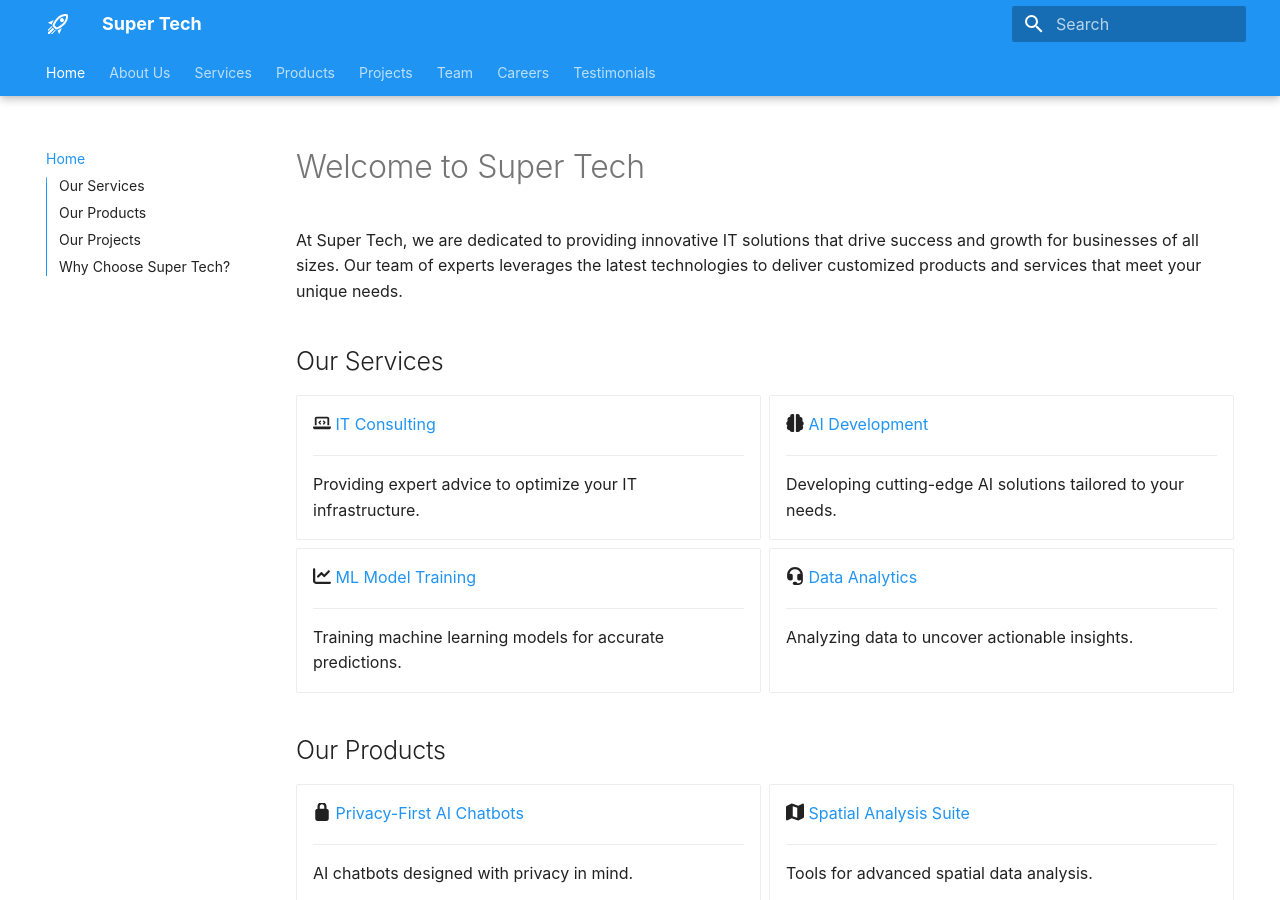
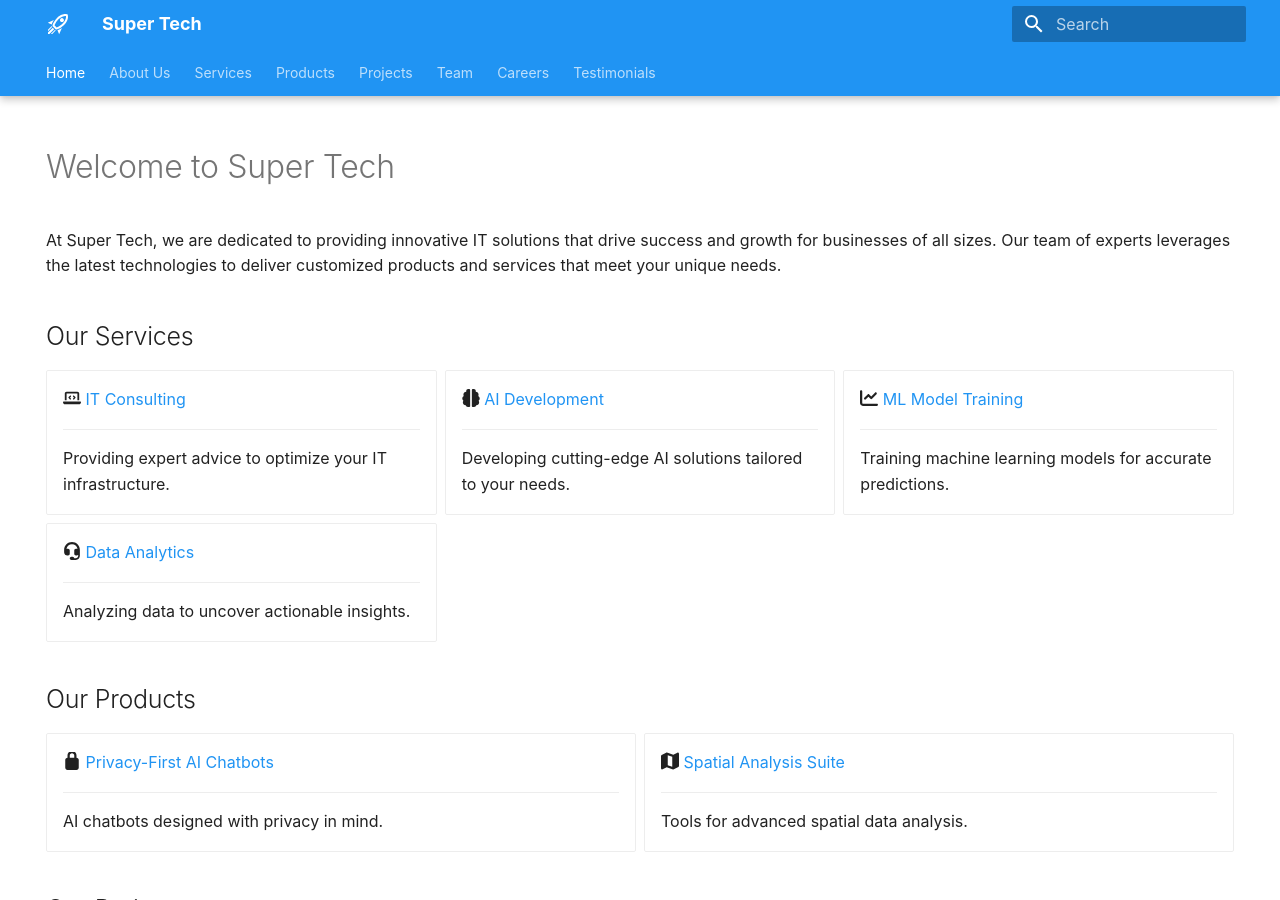
Before and after one commit to kanad13/super-tech, an MkDocs documentation site: the page built from docs/index.md, in a window 1280 px wide and 900 px high. Built offline with MkDocs 1.6.1 and Material for MkDocs 9.7.7, drawn with Linux system fonts in a browser that asks for light colours; plug-ins that fetch from the network failed and are left out; some of the changed lines change nothing that is shown.

Commit message:
dead links removed

```diff
--- a/docs/index.md
+++ b/docs/index.md
@@ -1,3 +1,9 @@
+---
+hide:
+  - navigation
+  - toc
+---
+
 # Welcome to Super Tech
 
 At Super Tech, we are dedicated to providing innovative IT solutions that drive success and growth for businesses of all sizes. Our team of experts leverages the latest technologies to deliver customized products and services that meet your unique needs.
--- a/mkdocs.yml
+++ b/mkdocs.yml
@@ -10,7 +10,6 @@
       - AI Development: services/ai-development.md
       - ML Model Training: services/ml-model-training.md
       - Data Analytics: services/data-analytics.md
-      - Industries Served: services/industries-served.md
   - Products:
       - Spatial Analysis: products/spatial-analysis.md
       - Privacy-First AI Chatbots: products/privacy-first-ai-chatbots.md
@@ -64,7 +63,7 @@
     - search.highlight
     - search.share
     - toc.follow
-    - toc.integrate # disabling this will make the right sidebar come to life
+    # - toc.integrate # disabling this will make the right sidebar come to life
     - header.autohide
     - content.tabs.link # all content tabs across the whole site will switch to the same label
     - content.code.copy # code copy button
```
